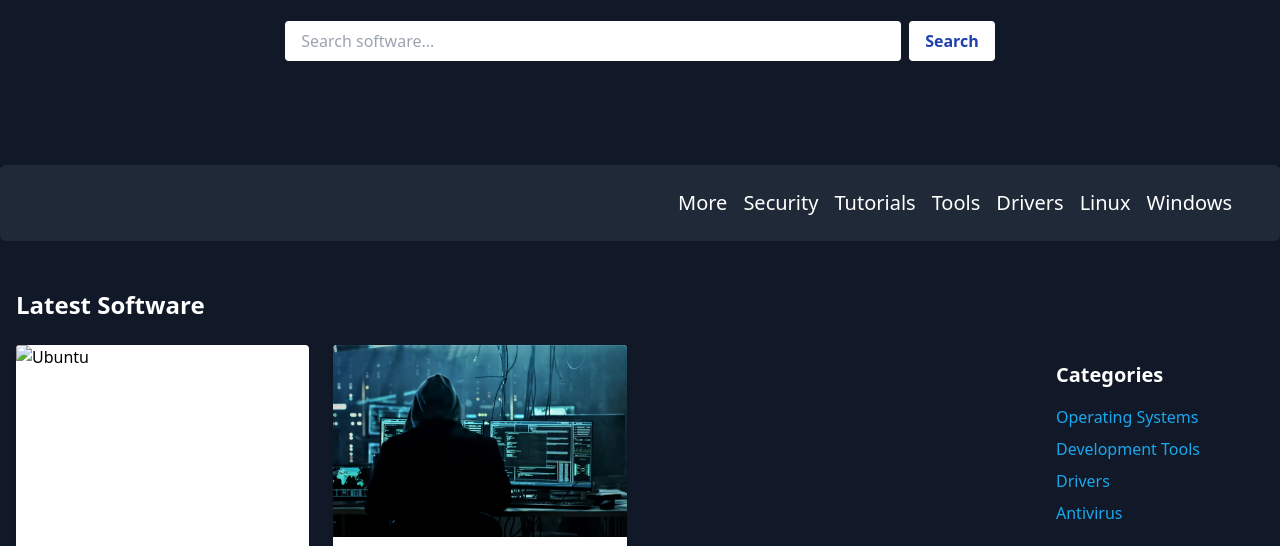
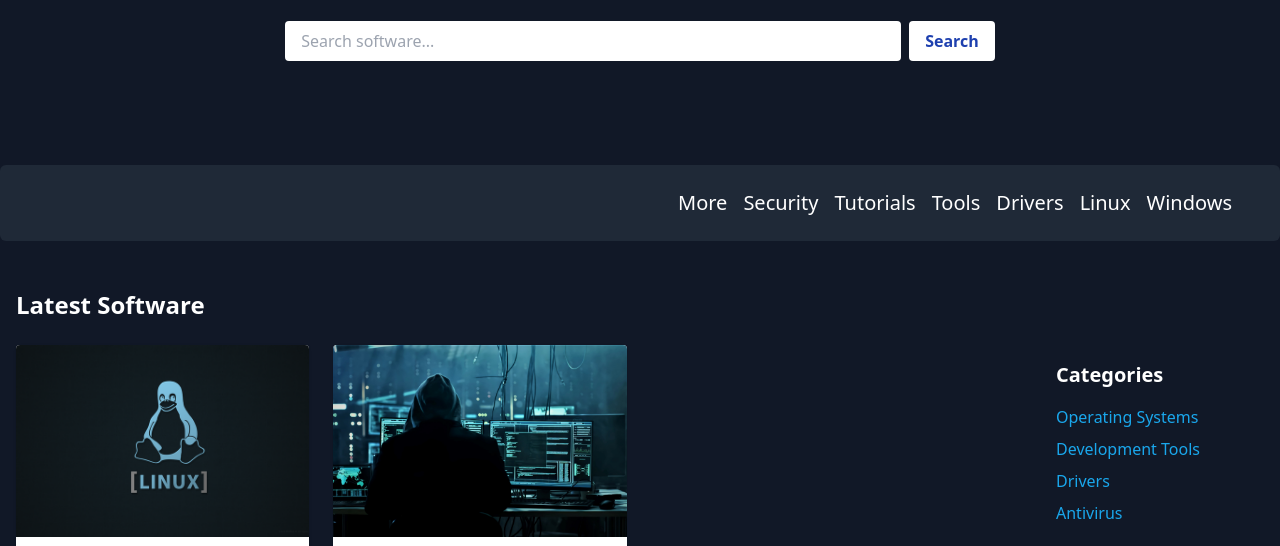
Before and after one commit to Deepworld3636/realworldzone, a plain HTML site: page index.html in a window 1280 px wide. Shown: the part 234-780 px from the top of the page. Drawn offline with nearby package versions, Linux system fonts and the light colour scheme; files whose address does not match are found by name.

Commit message:
index.html

```diff
--- a/index.html
+++ b/index.html
@@ -92,7 +92,7 @@ picton2: '#3CB7F0'
           <div class="grid md:grid-cols-2 lg:grid-cols-3 gap-6">
             <!-- Card 1 -->
             <div class="bg-white text-black rounded shadow hover:shadow-lg overflow-hidden">
-              <img src="images/"linux.png" class="w-full h-48 object-cover" alt="Ubuntu">
+              <img src="images/linux.png" class="w-full h-48 object-cover" alt="Ubuntu">
               <div class="p-4">
                 <h5 class="font-semibold text-lg">Ubuntu 22.04</h5>
                 <p class="text-sm">A popular Linux OS – fast and free this is great for understanding linux .</p>
```
